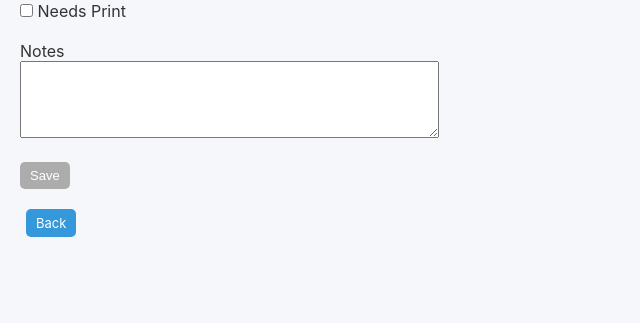
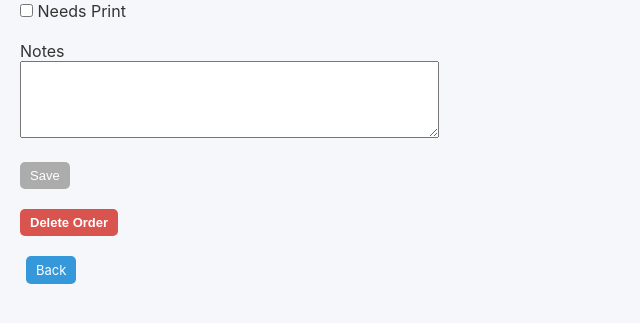
Before and after one commit to OoXLR8oO/PPH, a FastAPI app: template frontend/templates/edit_order.html in a window 1280 px wide. Shown: the part 271-594 px from the top of the page, without its empty margins (0-640 px from the left). Run offline with FastAPI, Linux system fonts and the light colour scheme; the template is opened without the code that fills it, so the values that code supplies are empty; parts of the project's set-up code (start-up, migrations or seed data) failed here and were passed over.

Commit message:
implement delete order functionality, need to clean up code later

```diff
--- a/frontend/static/styles.css
+++ b/frontend/static/styles.css
@@ -230,3 +230,21 @@ button:active {
 .btn-add:hover {
   background-color: #27ae60;
 }
+
+.btn-delete {
+  background-color: #d9534f;
+  color: white;
+  border: none;
+  padding: 6px 10px;
+  border-radius: 5px;
+  cursor: pointer;
+  font-weight: bold;
+}
+
+.btn-delete:hover {
+  background-color: #c9302c;
+}
+
+.btn-delete:active {
+  transform: scale(0.98);
+}
--- a/frontend/templates/edit_order.html
+++ b/frontend/templates/edit_order.html
@@ -52,5 +52,17 @@
 
   <br>
 
+  <form
+      method="post"
+      action="{{ url_for('delete_order_page', order_code=order.order_code) }}"
+      onsubmit="return confirm('Delete this order permanently? This cannot be undone.');"
+    >
+      <button type="submit" class="btn-delete">
+        Delete Order
+      </button>
+  </form>
+
+  <br>
+
   <a href="{{ url_for('index') }}" class="clear-btn">Back</a>
 {% endblock %}
```
Also changed, not shown: frontend/routers/pages.py (+24 -0 lines).
